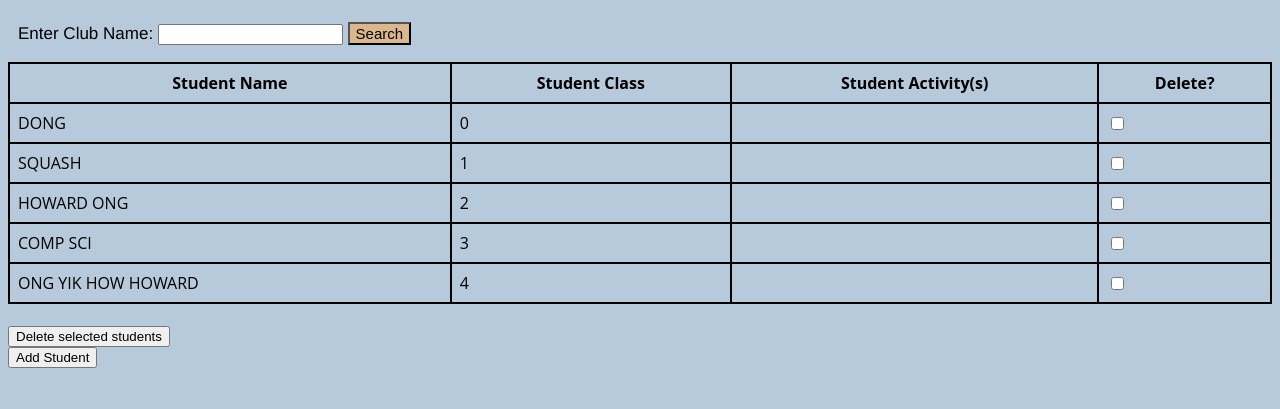
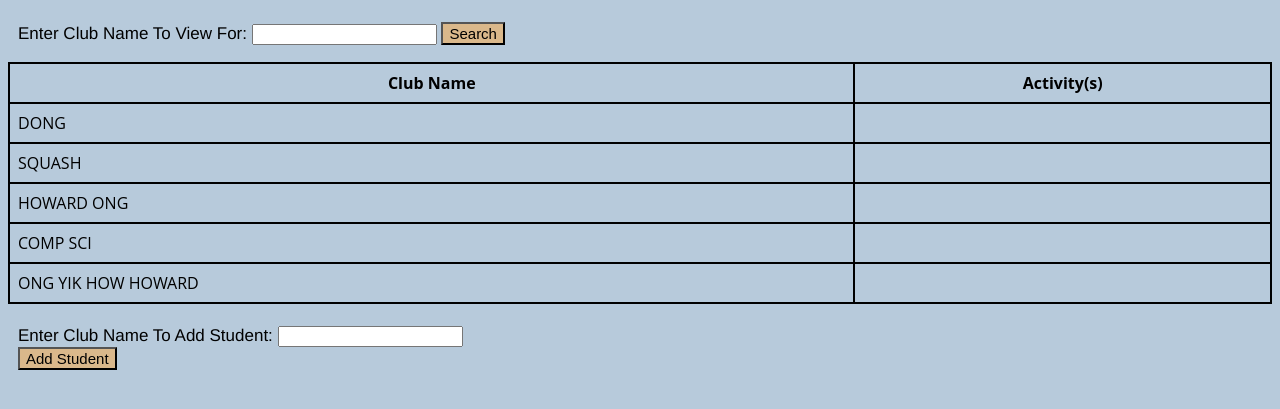
Before and after one commit to fallendynasty/Restia_capstone-project, a Flask app: page /view/club in a window 1280 px wide. Shown: the part 67-476 px from the top of the page. Run offline with Flask 2, Linux system fonts and the light colour scheme; data comes from the database, SQL or seed files in the repository; both versions use the stored data as it was after the commit.

Commit message:
everything

```diff
--- a/db.py
+++ b/db.py
@@ -99,6 +99,9 @@ class Class(Table):
     def insert(self, document):
         super().insert(sql.INSERT_CLASS, document)
 
+    def innerjoin(self, doc):
+        return self.execute(sql.INNERJOIN_STUDENT_CLUB )
+
 class Club(Table):
     def __init__(self, database):
         super().__init__(database, "Club")
--- a/main.py
+++ b/main.py
@@ -49,34 +49,32 @@ def add(form):
     else: #add activity
         return render_template('add_activity.html')
 
+@app.route('/edit/<form>',  methods=['GET', 'POST'])
+def edit(form):
+    '''
+    goes to form for editing, post request so that changes can be sent to database
+    '''
+
+    if form == 'membership':
+        clubs = db.coll['club'].get_all()
+        club_searched = dict(request.form)['Name'].upper()
+        club_id = None
+        for x in clubs:
+            if x[1] == club_searched:
+                club_id = (x[0],)
+        if club_id is None:
+            view_records = 'Club does not exist'
+        else:
+            view_records = db.coll['club'].find_students_in_club(club_id)
+        return render_template('edit_student-club_membership.html', view_records=view_records)
+
+    else:
+        return render_template(
+            'edit_student-activity_participation.html'
+        )
+
+@app.route('/construction',  methods=['GET', 'POST'])
+def construction():
+    return render_template('construction.html')
+
 app.run('0.0.0.0')
-
-# @app.route('/edit/<form>',  methods=['GET', 'POST'])
-# def edit(form):
-#     '''
-#     goes to form for editing, post request so that changes can be sent to database
-#     '''
-#     # edit to be implemented
-#     # if "edit" in request.args:
-#     #     edit_parameters = dict(request.form)
-#     #     DB.edit(edit_parameters, form)
-#     #     return render_template('edit_success.html',
-#     #                           record=edit_parameters,
-#     #                           form_type=form)
-
-#     if form == 'student-club_membership':
-#         return render_template('edit_student-club_membership.html')
-
-#     else:
-#         return render_template(
-#             'edit_student-activity_participation.html'
-#         )
-
-#profile page to be implemented
-# @app.route('/<int:student_id>/profile')
-# def view_profile(student_id):
-#     breakpoint()
-#     records = dict(request.form) #contain stuff needed
-#     if 'admin' in request.args: #admin page
-#         return render_template('admin_profile.html')
-#     return render_template('student_profile.html')
--- a/sql.py
+++ b/sql.py
@@ -88,8 +88,6 @@ CREATE TABLE IF NOT EXISTS StudentActivity (
 );
 """
 
-
-
 ### SQL INSERT STATEMENTS ###
 # Insert for Student, Class, Club, Subject, Activity
 INSERT_STUDENT = """
@@ -162,6 +160,7 @@ INSERT INTO StudentClub (
 )
 """
 
+#others
 STUDENT_NOT_IN_CLUB = """
 SELECT Student.ID, Student.Name, Club.Name
 FROM Student
@@ -189,3 +188,11 @@ JOIN Club
 ON Club.ID = StudentClub.ClubID
 WHERE ClubID = ?;
 """
+
+
+#joins
+INNERJOIN_STUDENT_CLUB = """
+SELECT Student.Name, Class.Name
+FROM Student INNER JOIN Class
+ON StudentClass = Class.ID
+"""
--- a/templates/add_activity.html
+++ b/templates/add_activity.html
@@ -8,10 +8,11 @@
         <div class="topbar">
             <p style="padding-left:3px;"><a href="/">Home</a> >Add Activity</p>
         </div><br/>
-        <form action="/add/activity?add" method="post" class="form_styles">
+        <form action="/construction" method="get" class="form_styles">
+<!--             <label for="activity_name">Name of Club:</label>
+            <input type="text" id="activity_name" name="club_name" value=""><br/><br/> -->
             <label for="activity_name">Name of Activity:</label>
             <input type="text" id="activity_name" name="Name" value=""><br/><br/>
-
             <input style="background-color: #DAB88B; font-size: 17px;" type="submit" value="Submit">
         </form>
     </body>
--- a/templates/add_club.html
+++ b/templates/add_club.html
@@ -11,10 +11,6 @@
         <form action="/add/club?add" method="post" class="form_styles">
             <label for="club_name">Name of Club:</label>
             <input type="text" id="club_name" name="Name" value=""><br/><br/>
-<!--             <label for="student_name">Student Name:</label>
-            <input type="text" id="student_name" name="student_name" value=""><br/><br/>
-            <label for="student_class">Student Class:</label>
-            <input type="text" id="student_class" name="student_class" value=""><br/><br/> -->
             <input style="background-color: #DAB88B; font-size: 17px;" type="submit" value="Submit">
         </form>
     </body>
--- a/templates/add_success.html
+++ b/templates/add_success.html
@@ -22,7 +22,6 @@
 
         <div style="text-align: center;">
             <a href="/">Return to Home</a><br/>
-            <a href="">Edit CCA Membership</a>
         </div>
     </body>
 
--- a/templates/view_class.html
+++ b/templates/view_class.html
@@ -9,7 +9,7 @@
             <p style="padding-left:3px;"><a href="/">Home</a> >View Class</p>
         </div><br/>
 
-         <form class="form_styles">
+         <form action="/view/class?view" method="post" class="form_styles">
             <label for="club">Enter Class Name:</label>
             <input type="text" id="class" name="Name" value=""><br/><br/>
              <input style="background-color: #DAB88B; font-size: 17px;" type="submit" value="Search">
@@ -17,19 +17,15 @@
 
         <table style="padding-left:10px; border-collapse: collapse; width: 100%;">
             <tr>
-                <th style="width:10%; padding:8px; border: 2px solid black;">Class ID</th>
                 <th style="padding:8px; border: 2px solid black;">Class</th>
                 <th style="padding:8px; border: 2px solid black;">Level</th>
             </tr>
 
             {% for student in view_records:%}
             <tr>
-                <td style="width:10%; padding:8px; border:2px solid black;">{{student[0]}}</td>
                 <td style="padding:8px; border:2px solid black;">{{student[1]}}</td>
                 <td style="padding:8px; border:2px solid black;">{{student[2]}}</td>
-
             </tr>
-
             {%endfor%}
         </table>
 
--- a/templates/view_club.html
+++ b/templates/view_club.html
@@ -9,52 +9,31 @@
             <p style="padding-left:3px;"><a href="/">Home</a> >View Club</p>
         </div><br/>
 
-         <form class="form_styles">
-            <label for="club">Enter Club Name:</label>
+         <form class="form_styles" action="/view/club?view" method="post">
+            <label for="club">Enter Club Name To View For:</label>
             <input type="text" id="club" name="Name" value="">
              <input style="background-color: #DAB88B; font-size:15px;" type="submit" value="Search">
          </form>
 
-        <form action="" method="">
         <table style="padding-left:10px; border-collapse: collapse; width: 100%;">
             <tr>
-                <th style="padding:8px; border: 2px solid black;">Student Name</th>
-                <th style="padding:8px; border: 2px solid black;">Student Class</th>
-                <th style="padding:8px; border: 2px solid black;">Student Activity(s)</th>
-                <th style="padding:8px; border: 2px solid black;">Delete?</th>
+                <th style="padding:8px; border: 2px solid black;">Club Name</th>
+                <th style="padding:8px; border: 2px solid black;">Activity(s)</th>
             </tr>
 
-            {% for number in range(0,view_records|length) %}
+            {% for record in view_records %}
             <tr>
-                <td style="padding:8px; border:2px solid black;">{{view_records[number][1]}}</td>
-                <td style="padding:8px; border:2px solid black;">{{number}}</td>
+                <td style="padding:8px; border:2px solid black;">{{record[1]}}</td>
                 <td style="padding:8px; border:2px solid black;"></td>
-
-                    <td style="padding:8px; border:2px solid black;">
-                        <input type="checkbox" name="checkbox{{number}}" value={{number}}>
-                    </td>
-
             </tr>
             {%endfor%}
+        </table><br/>
 
-
-        </table><br/>
-        <input type="submit" value="Delete selected students"><br/>
-        <input type="submit" value="Add Student">
+        <form class="form_styles" action="/edit/membership" method="post">
+        <label for="add">Enter Club Name To Add Student:</label>
+        <input type="text" id="add" name="Name" value=""><br/>
+        <input style="background-color: #DAB88B; font-size:15px;" type="submit" value="Add Student">
         </form>
 
-        {%if page_type == "confirm"%}
-        <form action="" method="">
-            <label for="name">Enter student name:</label>
-            <input type="text" id="name" name="Name">
-            <label for="class">Enter student class:</label>
-            <input type="text" id="class" name="Class">
-            <label for="activity">Enter activities:</label>
-            <input type="text" id="activity" name="Activity">
-            <input type="submit" value="Submit">
-        </form>
-        {%endif%}
-
     </body>
-
 </html>
--- a/templates/view_student.html
+++ b/templates/view_student.html
@@ -23,8 +23,6 @@
                 <th style="padding:8px; border: 2px solid black;">Student Name</th>
                 <th style="padding:8px; border: 2px solid black;">Student Class</th>
                 <th style="padding:8px; border: 2px solid black;">Year enrolled</th>
-                <th style="padding:8px; border: 2px solid black;">Student Club(s)</th>
-                <th style="padding:8px; border: 2px solid black;">Student Activity(s)</th>
             </tr>
 
             {% for name in view_records %}
```
Also changed, not shown: templates/construction.html (added, +12 -0 lines), templates/edit_student-club_membership.html (added, +39 -0 lines), templates/index.html (+3 -11 lines), database.db, 1 other file.
